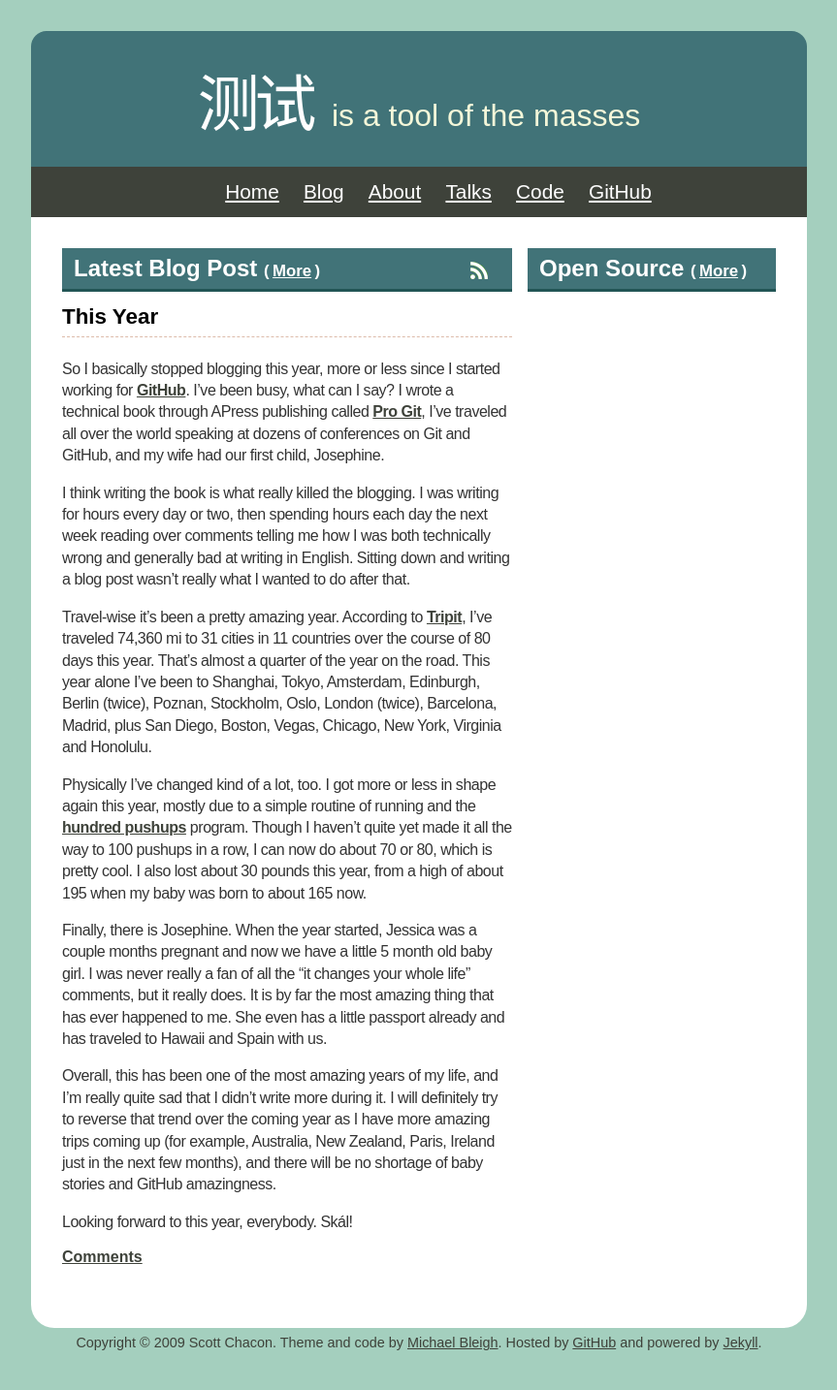
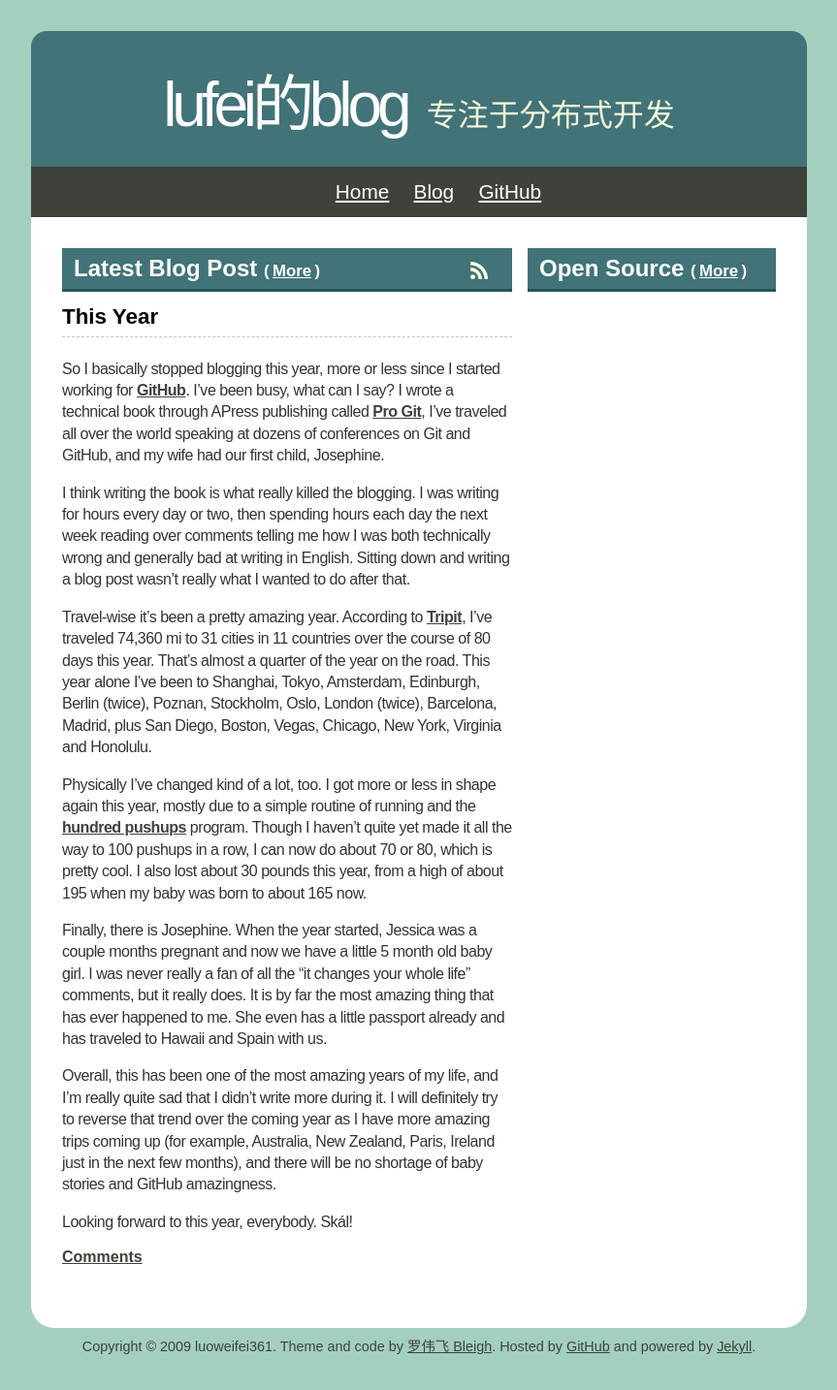
Before and after one commit to luoweifei361/luoweifei361.github.io, a Jekyll site: the page built from index.html, in a window 1280 px wide. Shown: the whole page at 97% size, without its empty margins (208-1071 px from the left). Built offline with Jekyll 4.4.1, drawn with Linux system fonts in a browser that asks for light colours.

Commit message:
修改master layout

```diff
--- a/_layouts/master.html
+++ b/_layouts/master.html
@@ -4,7 +4,7 @@
 <html>
   <head>
     <meta http-equiv="Content-type" content="text/html; charset=utf-8">
-    <title>这是一个测试例子 - {{ page.title }}</title>
+    <title>lufei的blog- {{ page.title }}</title>
     <link rel="stylesheet" href="/stylesheets/master.css" type="text/css" media="screen" charset="utf-8"/>
     <script src="/javascripts/jquery.js" type="text/javascript" charset="utf-8"></script>
     <script src="/javascripts/jquery.github.js" type="text/javascript" charset="utf-8"></script>
@@ -13,17 +13,17 @@
   <body>
     <div id='wrapper'>
       <div id='header'>
-        <h1>测试</h1>
-        <h2>is a tool of the masses</h2>
+        <h1>lufei的blog</h1>
+        <h2>专注于分布式开发</h2>
       </div>
       <div id='menu'>
         <ul>
           <li><a href='/'>Home</a></li>
           <li><a href='/blog.html'>Blog</a></li>
-          <li><a href='/about.html'>About</a></li>
-          <li><a href='/talks.html'>Talks</a></li>
-          <li><a href='/open-source.html'>Code</a></li>
-          <li><a href='http://github.com/schacon' target='_blank' rel='me'>GitHub</a></li>
+          <!-- <li><a href='/about.html'>About</a></li> -->
+          <!-- <li><a href='/talks.html'>Talks</a></li> -->
+          <!-- <li><a href='/open-source.html'>Code</a></li> -->
+          <li><a href='https://github.com/luoweifei361' target='_blank' rel='me'>GitHub</a></li>
 
         </ul>
       </div>
@@ -33,7 +33,7 @@
       </div>
     </div>
     <div id='footer'>
-      Copyright &copy; 2009 Scott Chacon. Theme and code by <a href="http://github.com/mbleigh">Michael Bleigh</a>. Hosted by <a href='http://github.com/schacon/schacon.github.com/' target='_blank'>GitHub</a> and powered by <a href='http://github.com/mojombo/jekyll'>Jekyll</a>.
+      Copyright &copy; 2009 luoweifei361. Theme and code by <a href="http://github.com/luoweifei361">罗伟飞 Bleigh</a>. Hosted by <a href='https://github.com/luoweifei361' target='_blank'>GitHub</a> and powered by <a href='http://github.com/mojombo/jekyll'>Jekyll</a>.
     </div>
     <script type="text/javascript">
       var gaJsHost = (("https:" == document.location.protocol) ? "https://ssl." : "http://www.");
@@ -41,8 +41,9 @@
     </script>
     <script type="text/javascript">
       try {
-        var pageTracker = _gat._getTracker("UA-82337-14");
-        pageTracker._trackPageview();
-        } catch(err) {}</script>
+          var pageTracker = _gat._getTracker("UA-82337-14");
+          pageTracker._trackPageview();
+        } catch(err) {}
+    </script>
   </body>
 </html>
```
